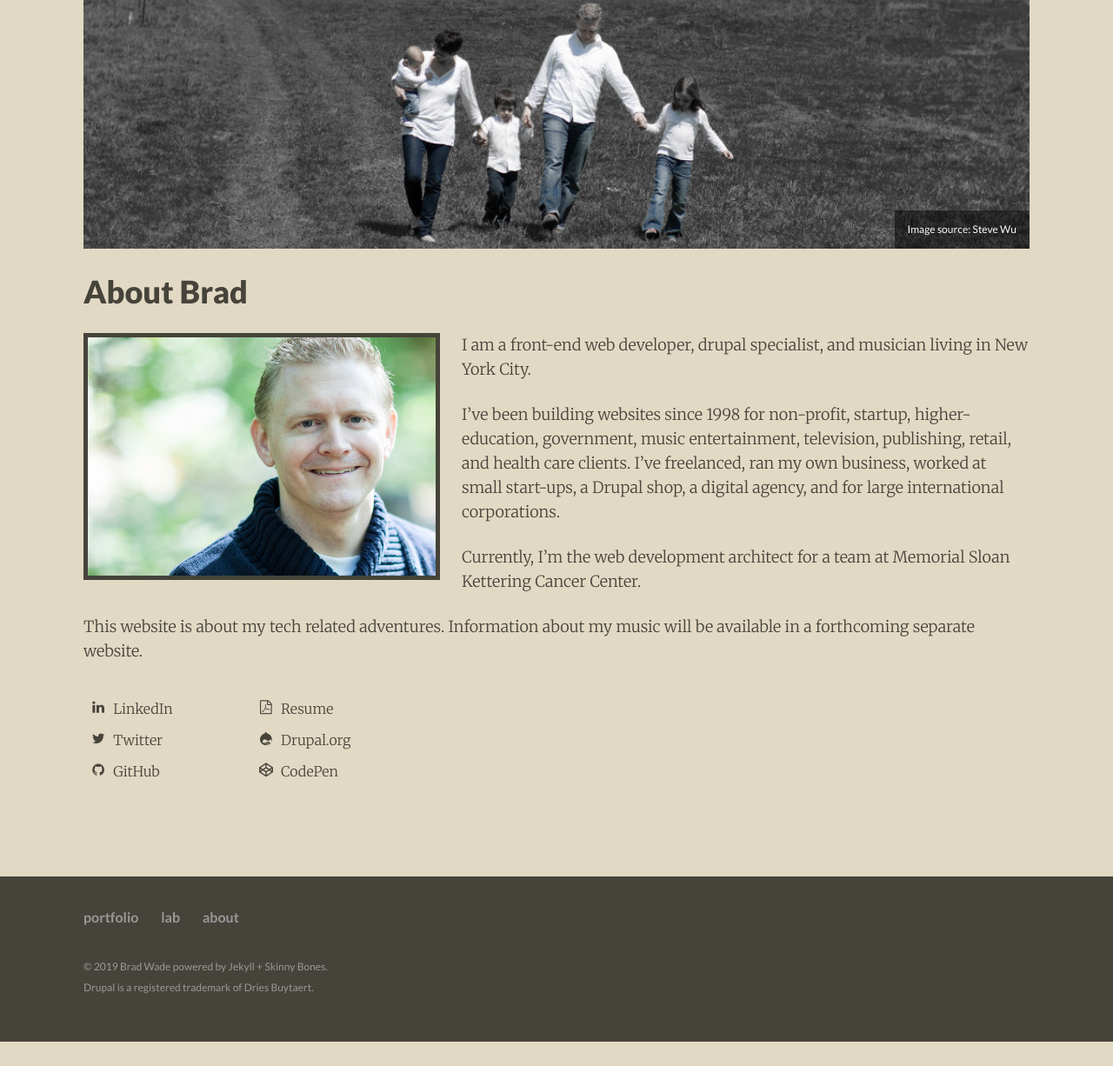
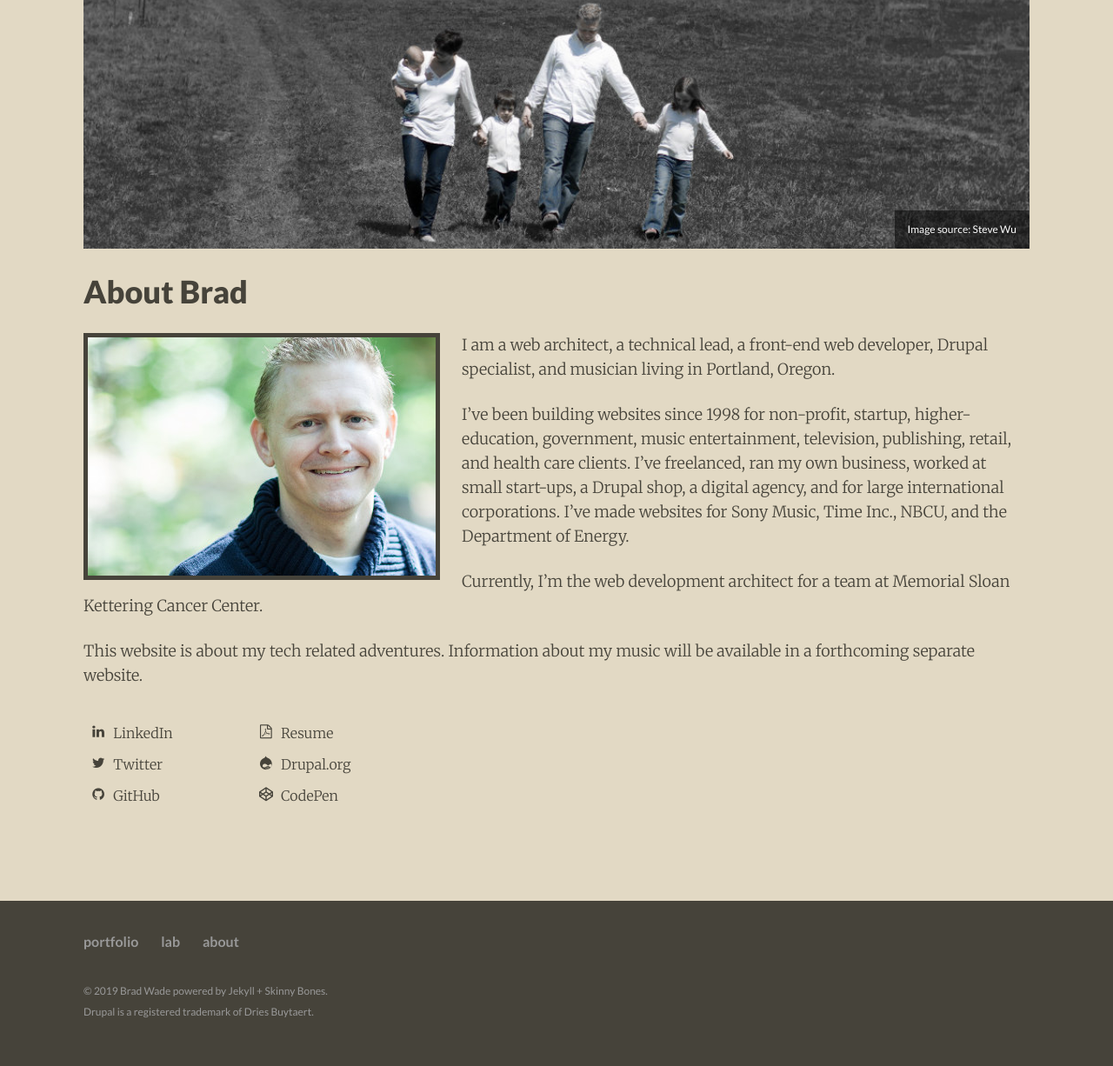
Before and after one commit to bradwade/bradwade.github.io, a Jekyll site: the page built from about.md, in a window 1280 px wide, cut to the strip 240-1466 px from the top of the page. Shown: the whole strip at 87% size. Built offline with Jekyll 4.4.1, drawn with Linux system fonts in a browser that asks for light colours; nearby versions of some CDN libraries; before the commit the page ends 1438 px from its top, so only the background shows below that.

Commit message:
Fix portfolio link and update some copy.

```diff
--- a/_config.yml
+++ b/_config.yml
@@ -2,7 +2,7 @@
 
 title: Brad Wade
 subtitle: front end developer | drupal specialist | musician
-description: The home for Brad Wade's web development work, portfolio, notes, documentation, and experiments.
+description: The home for Brad Wade's web development work, portfolio, and experiments.
 # 120x120 px default image used for Twitter summary card
 logo: bradwade-square-120.jpg
 # 400x250 px default teaser image used in image archive grid
@@ -31,7 +31,7 @@
   google:
     ad-client:
     ad-slot:
-  bio: Brad Wade is a front-end web developer, Drupal specialist, and musician living in New York City.
+  bio: Brad Wade is a technical lead, front-end web developer, Drupal specialist, and musician living in Portland, Oregon.
   avatar: bradwade-bio-photo.jpg # 160x160 px image for author byline
   disqus-shortname: project47
 
--- a/_includes/portfolio-grid.html
+++ b/_includes/portfolio-grid.html
@@ -4,7 +4,7 @@
     <h4 class="portfolio-item__title">{{ link.title }}</h4>
 		{% if link.subtitle %}<div class="portfolio-item__subtitle">{{ link.subtitle }}</div>{% endif %}
 		{% if link.date %}<div class="portfolio-item__date">{{ link.date }}</div>{% endif %}
-    {% if link.url %}<a href="{{ site.url }}{{ link.url }}" class="portfolio-item__link">Launch Site <i class="fa fa-external-link"></i>
+    {% if link.url %}<a href="{{ link.url }}" class="portfolio-item__link">Launch Site <i class="fa fa-external-link"></i>
 </a>{% endif %}
   </div>
   {% if link.excerpt %}<p class="portfolio-item__excerpt">{{ link.excerpt }}</p>{% endif %}
--- a/about.md
+++ b/about.md
@@ -11,9 +11,9 @@
 <div class="bio">
   <img src="{{ site.url }}/images/{{ site.data.bio.image }}" alt="Brad Wade" class="bio__image">
   <div class="bio__text" markdown="1">
-I am a front-end web developer, drupal specialist, and musician living in New York City.
+I am a web architect, a technical lead, a front-end web developer, Drupal specialist, and musician living in Portland, Oregon.
 
-I've been building websites since 1998 for non-profit, startup, higher-education, government, music entertainment, television, publishing, retail, and health care clients. I've freelanced, ran my own business, worked at small start-ups, a Drupal shop, a digital agency, and for large international corporations.
+I've been building websites since 1998 for non-profit, startup, higher-education, government, music entertainment, television, publishing, retail, and health care clients. I've freelanced, ran my own business, worked at small start-ups, a Drupal shop, a digital agency, and for large international corporations. I've made websites for Sony Music, Time Inc., NBCU, and the Department of Energy.
 
 Currently, I'm the web development architect for a team at Memorial Sloan Kettering Cancer Center.
 
```
